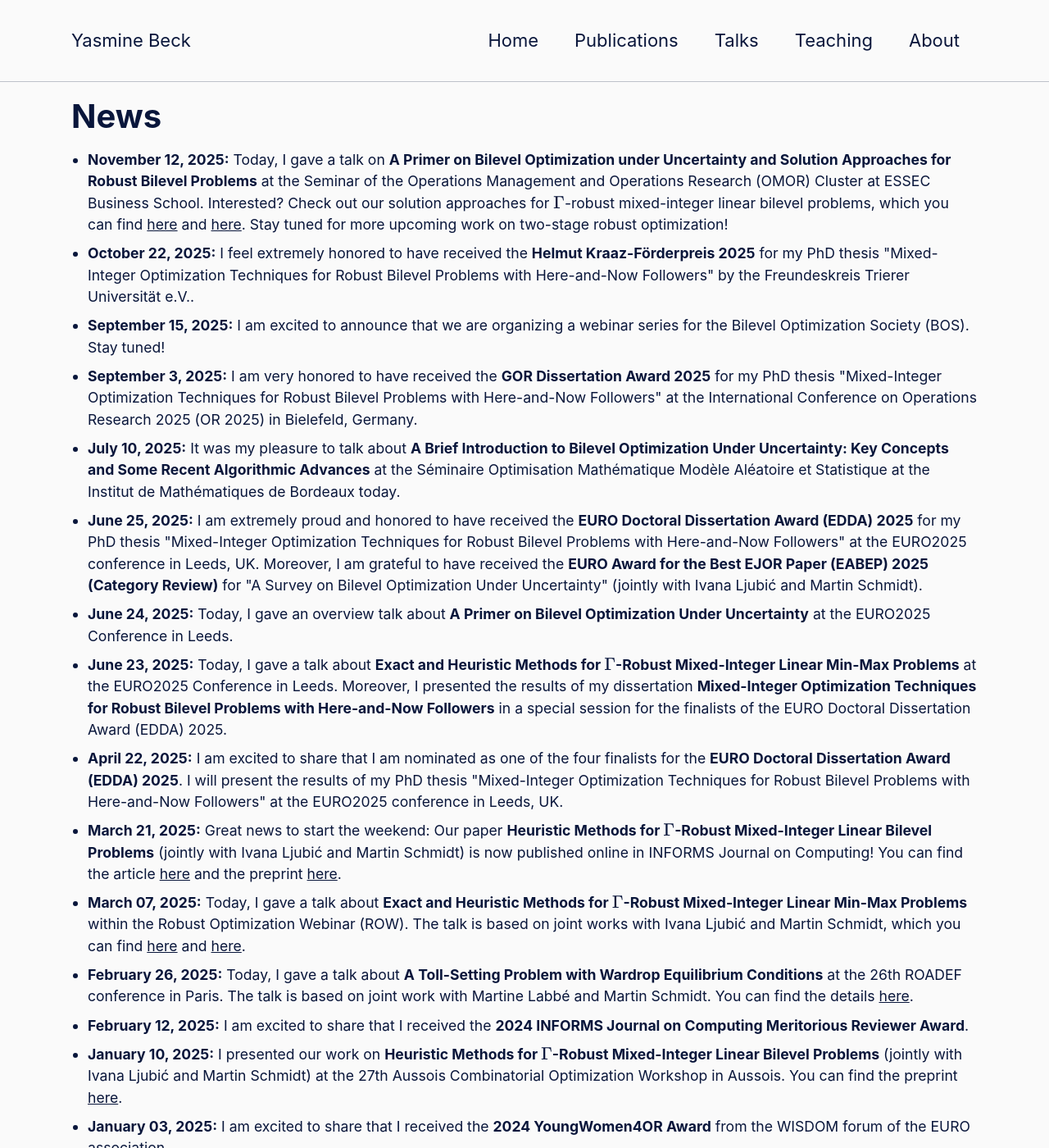
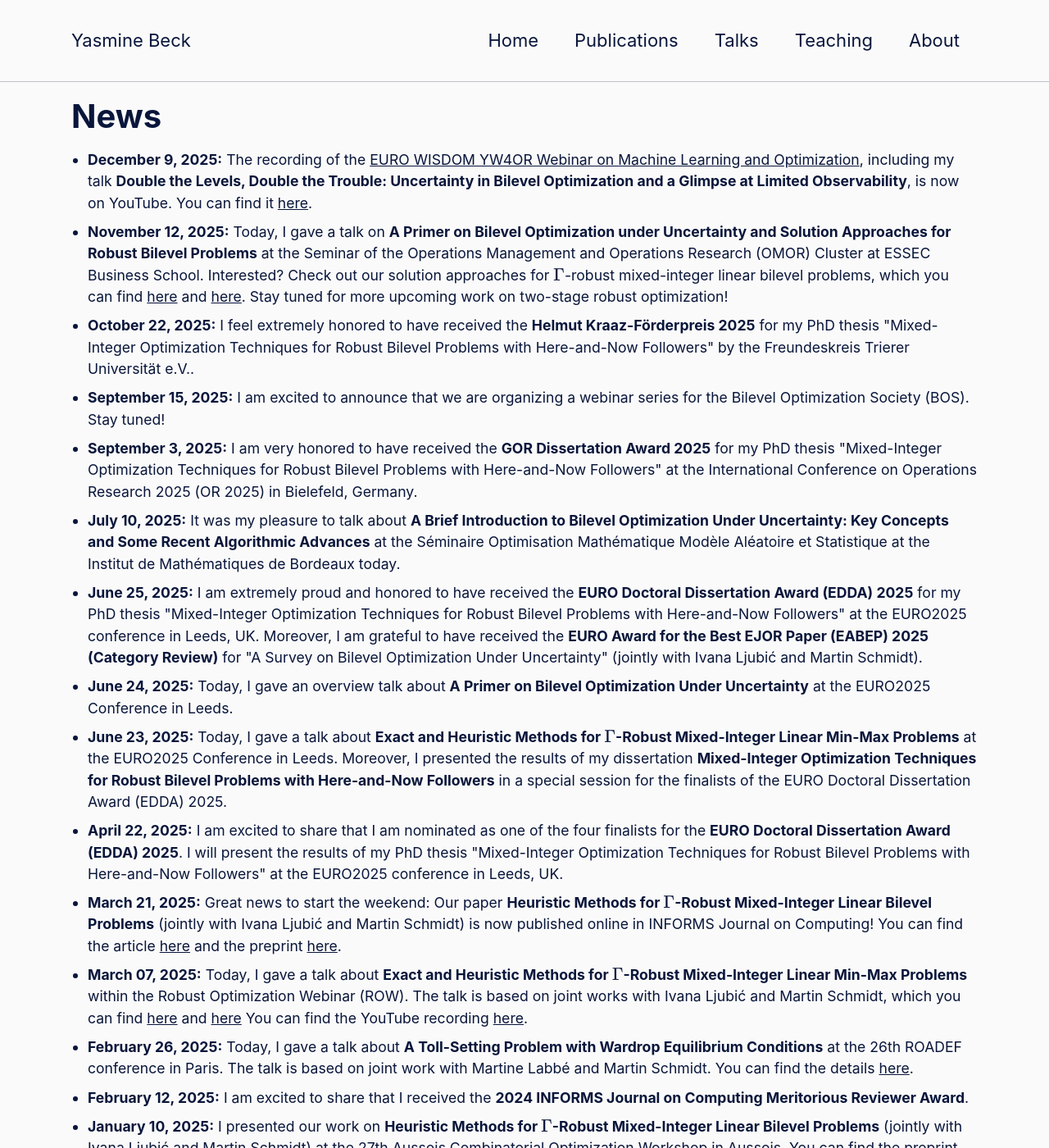
Before and after one commit to YasmineBeck/YasmineBeck.github.io, a Jekyll site: the page built from _pages/news.html, in a window 1280 px wide and 1400 px high. Shown: the whole window at 82% size. Built offline with Jekyll 4.4.1, drawn with Linux system fonts in a browser that asks for light colours; cached includes are drawn as plain includes; formulas are drawn with MathJax 3.

Commit message:
YouTube recording is online

```diff
--- a/_pages/news.html
+++ b/_pages/news.html
@@ -24,6 +24,10 @@ author_profile: false
 
 <div class="content">
   <ul>
+    <li>
+      <strong>December 9, 2025:</strong>
+      The recording of the <a href="https://www.euro-online.org/web/pages/1654/wisdom">EURO WISDOM YW4OR Webinar on Machine Learning and Optimization</a>, including my talk <strong>Double the Levels, Double the Trouble: Uncertainty in Bilevel Optimization and a Glimpse at Limited Observability</strong>, is now on YouTube. You can find it <a href="https://www.youtube.com/watch?v=CidILlPOfSM">here</a>.
+    </li>
     <li>
       <strong>November 12, 2025:</strong>
       Today, I gave a talk on <strong>A Primer on Bilevel Optimization under Uncertainty and Solution Approaches for Robust Bilevel Problems</strong> at the <a href="https://operations-management-research.essec.edu/research-cluster-operations-management-operations-research-omor" style="text-decoration: none;">Seminar of the Operations Management and Operations Research (OMOR) Cluster</a> at ESSEC Business School. Interested? Check out our solution approaches for $\Gamma$-robust mixed-integer linear bilevel problems, which you can find <a href="https://link.springer.com/article/10.1007/s12532-023-00244-6">here</a> and <a href="https://pubsonline.informs.org/doi/10.1287/ijoc.2023.0239">here</a>. Stay tuned for more upcoming work on two-stage robust optimization!
@@ -66,7 +70,7 @@ author_profile: false
     </li>
     <li>
       <strong>March 07, 2025:</strong>
-      Today, I gave a talk about <strong>Exact and Heuristic Methods for $\Gamma$-Robust Mixed-Integer Linear Min-Max Problems</strong> within the <a href="https://sites.google.com/view/row-series/home" style="text-decoration: none;">Robust Optimization Webinar (ROW)</a>. The talk is based on joint works with Ivana Ljubi&cacute; and Martin Schmidt, which you can find <a href="https://link.springer.com/article/10.1007/s12532-023-00244-6">here</a> and <a href="https://optimization-online.org/?p=26186">here</a>.
+      Today, I gave a talk about <strong>Exact and Heuristic Methods for $\Gamma$-Robust Mixed-Integer Linear Min-Max Problems</strong> within the <a href="https://sites.google.com/view/row-series/home" style="text-decoration: none;">Robust Optimization Webinar (ROW)</a>. The talk is based on joint works with Ivana Ljubi&cacute; and Martin Schmidt, which you can find <a href="https://link.springer.com/article/10.1007/s12532-023-00244-6">here</a> and <a href="https://optimization-online.org/?p=26186">here</a> You can find the YouTube recording <a href="https://www.youtube.com/watch?v=ICne2RcxXMw">here</a>.
     </li>
     <li>
       <strong>February 26, 2025:</strong>
--- a/_pages/talks.html
+++ b/_pages/talks.html
@@ -30,7 +30,7 @@ classes: wide
   <ol>
     <li>
       <strong>Double the Levels, Double the Trouble: Uncertainty in Bilevel Optimization and a Glimpse at Limited Observability</strong><br>
-      <a href="https://www.euro-online.org/web/pages/1654/wisdom">YW4OR Webinar on Machine Learning and Optimization</a><br>
+      <a href="https://www.euro-online.org/web/pages/1654/wisdom">EURO WISDOM YW4OR Webinar on Machine Learning and Optimization</a><br>
       November 26, 2025 (online)
     </li>
 
```
Also changed, not shown: index.html (+4 -4 lines).
